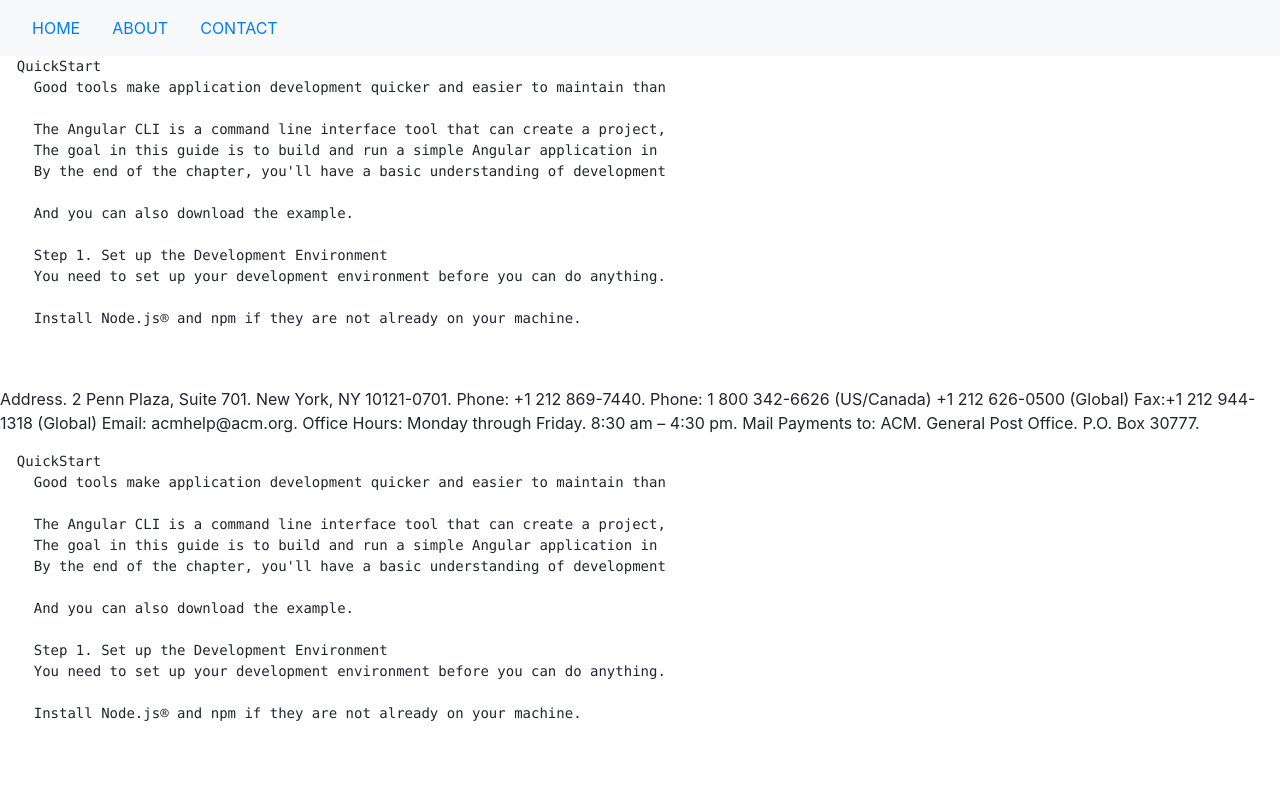
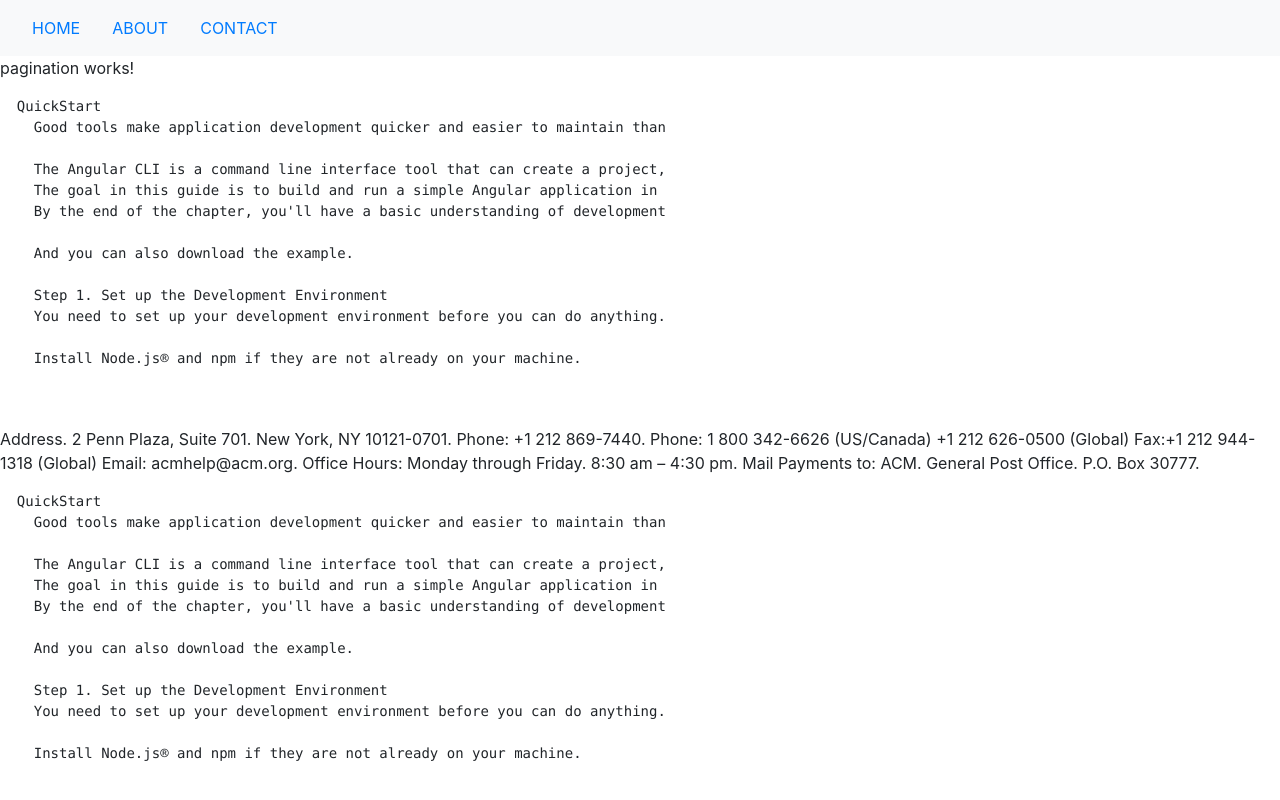
Before and after one commit to dineshkumar46146/Angular-One-Page-App, an Angular app: page / in a window 1280 px wide. Built offline with nearby package versions, Linux system fonts and the light colour scheme.

Commit message:
One page application in angular

```diff
--- a/src/app/app.component.html
+++ b/src/app/app.component.html
@@ -1,3 +1,4 @@
 <app-header></app-header>
+<app-pagination></app-pagination>
 <app-home></app-home>
 <app-contact *ngIf="action==='contact'"></app-contact>
--- a/src/app/app.module.ts
+++ b/src/app/app.module.ts
@@ -6,6 +6,7 @@ import { HeaderComponent } from './header.component';
 import { BodyComponent } from './body.component';
 import { ContactComponent } from './contact.component';
 import { HomeComponent } from './home.component';
+import { PaginationComponent } from './pagination/pagination.component';
 
 @NgModule({
   declarations: [
@@ -13,7 +14,8 @@ import { HomeComponent } from './home.component';
     HeaderComponent,
     BodyComponent,
     ContactComponent,
-    HomeComponent
+    HomeComponent,
+    PaginationComponent
   ],
   imports: [
     BrowserModule
--- /dev/null
+++ b/src/app/pagination/pagination.component.html
@@ -0,0 +1,3 @@
+<p>
+  pagination works!
+</p>
--- /dev/null
+++ b/src/app/pagination/pagination.component.ts
@@ -0,0 +1,15 @@
+import { Component, OnInit } from '@angular/core';
+
+@Component({
+  selector: 'app-pagination',
+  templateUrl: './pagination.component.html',
+  styleUrls: ['./pagination.component.css']
+})
+export class PaginationComponent implements OnInit {
+
+  constructor() { }
+
+  ngOnInit() {
+  }
+
+}
```
Also changed, not shown: src/app/pagination/pagination.component.css (added), 1 other file (tests, documents, lock files or other folders).
